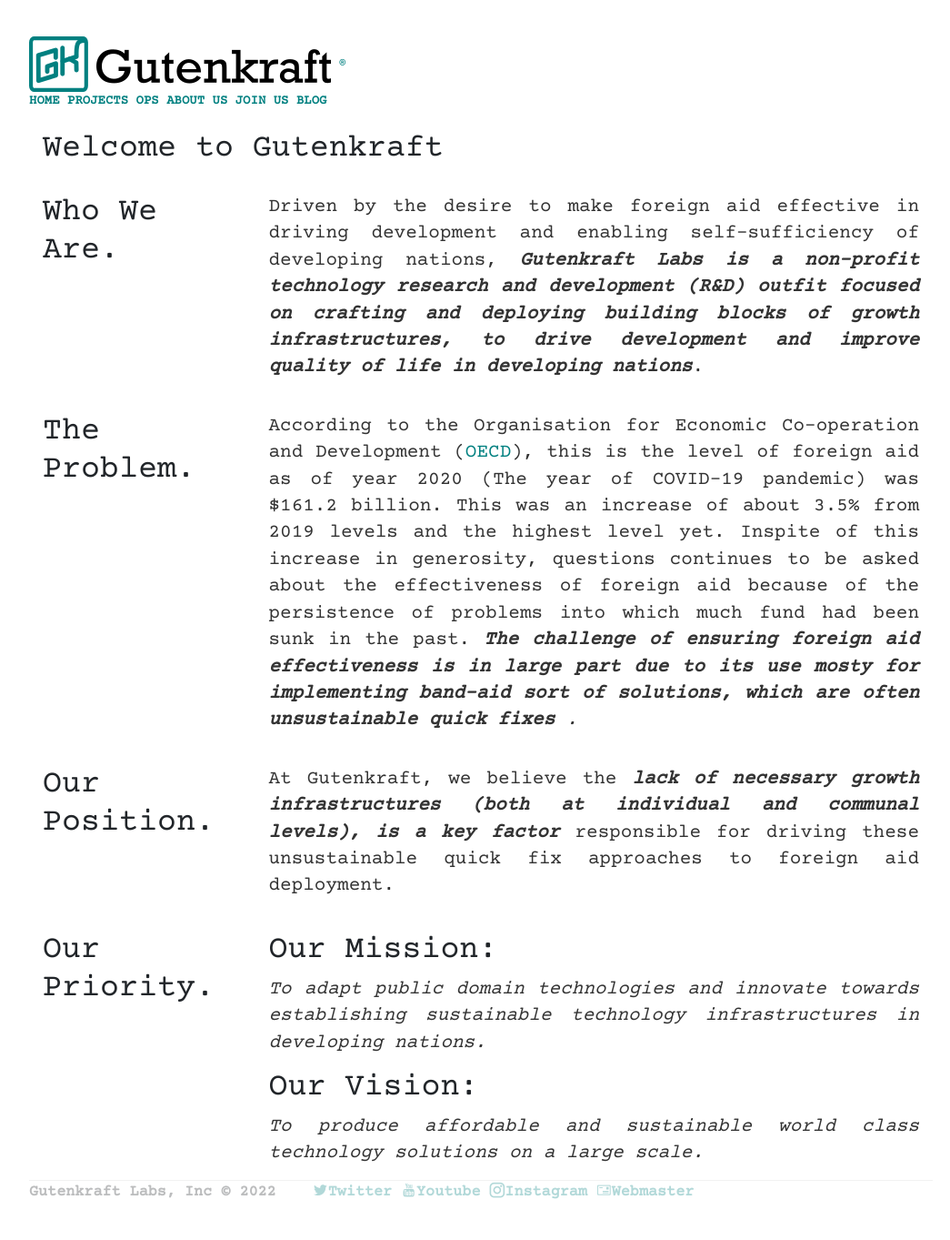
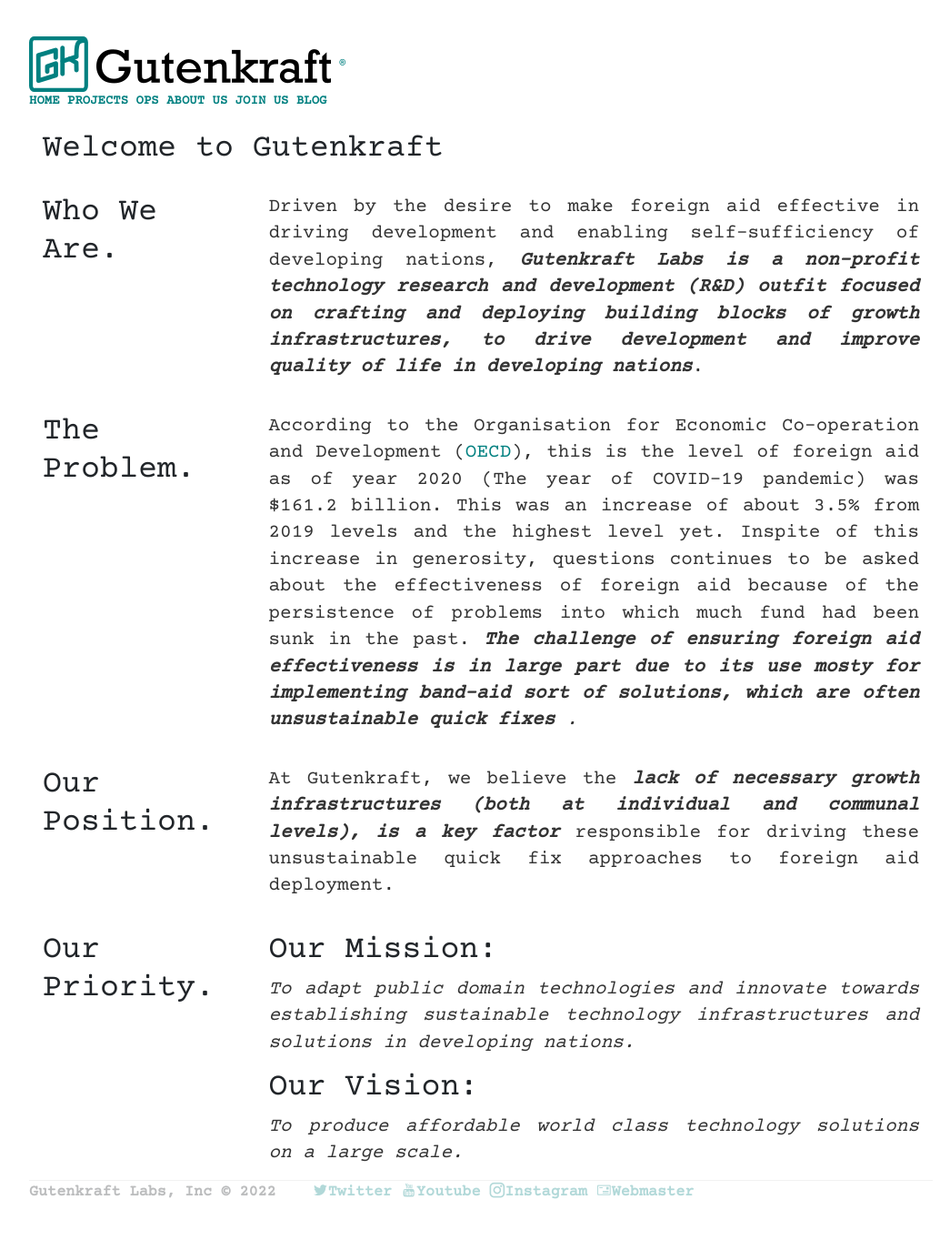
Before and after one commit to oferonmi/datafilik.github.io, a Jekyll site: the page built from index.html, in a window 1280 px wide. Shown: the whole page at 91% size, without its empty margins (111-1156 px from the left). Built offline with Jekyll 4.4.1, drawn with Linux system fonts in a browser that asks for light colours; some web fonts are replaced.

Commit message:
content update

```diff
--- a/about/index.html
+++ b/about/index.html
@@ -11,7 +11,7 @@ title: Gutenkraft - About Us
 	<h1>Our Mission:</h1>
 	<p align="justify">
 		<em>
-			To adapt public domain technologies and innovate towards establishing sustainable technology infrastructures in developing nations.
+			To adapt public domain technologies and innovate towards establishing sustainable technology infrastructures and solutions in developing nations.
 			<!-- To innovate, improve and adapt public domain technologies to solve problems in developing nations. -->
 		</em>
 	</p>
@@ -19,7 +19,7 @@ title: Gutenkraft - About Us
 	<h1>Our Vision:</h1>
 	<p align="justify">
 		<em>
-			To produce affordable and sustainable world class technology solutions on a large scale.
+			To produce affordable world class technology solutions on a large scale.
 			<!-- To build world class technology industry solutions for growth in the developing world. -->
 		</em>
 	</p>
--- a/index.html
+++ b/index.html
@@ -55,7 +55,7 @@ title: Gutenkraft - Adapt and Innovate for growth
 			<h1 class="display-5">Our Mission:</h1>
 			<p class="fs-2" align="justify">
 				<em>
-					To adapt public domain technologies and innovate towards establishing sustainable technology infrastructures in
+					To adapt public domain technologies and innovate towards establishing sustainable technology infrastructures and solutions in
 					developing nations.
 				</em>
 			</p>
@@ -63,7 +63,7 @@ title: Gutenkraft - Adapt and Innovate for growth
 			<h1 class="display-5">Our Vision:</h1>
 			<p class="fs-2" align="justify">
 				<em>
-					To produce affordable and sustainable world class technology solutions on a large scale.
+					To produce affordable world class technology solutions on a large scale.
 					<!-- To build world class technology industry solutions for growth in the developing world. -->
 				</em>
 			</p>
```
